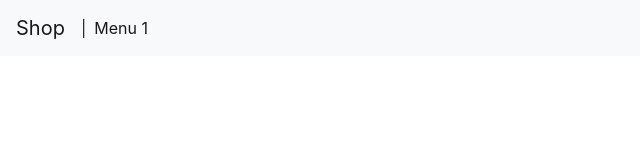
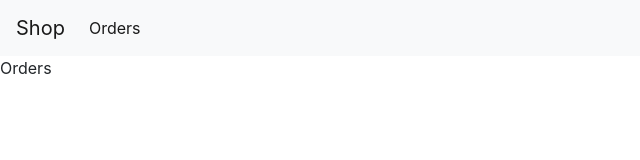
Before and after one commit to fentosi/woocommerce-vue-shop-front, a Vue app: page /orders in a window 1280 px wide. Shown: the top 160 px of the page, without its empty margins (0-640 px from the left). Built offline with nearby package versions, Linux system fonts and the light colour scheme.

Commit message:
Add Orders view

```diff
--- a/src/App.vue
+++ b/src/App.vue
@@ -1,6 +1,7 @@
 <template>
   <div id="app">
    <navbar></navbar>
+   <router-view></router-view>
   </div>
 </template>
 
--- a/src/components/Navbar.vue
+++ b/src/components/Navbar.vue
@@ -1,13 +1,13 @@
 <template>
   <nav class="navbar navbar-expand-lg navbar-light bg-light">
-    <router-link to="/" class="navbar-brand">Shop</router-link> |
+    <router-link to="/" class="navbar-brand">Shop</router-link>
     <button class="navbar-toggler" type="button" data-toggle="collapse" data-target="#navbarNav" aria-controls="navbarNav" aria-expanded="false" aria-label="Toggle navigation">
       <span class="navbar-toggler-icon"></span>
     </button>
     <div class="collapse navbar-collapse" id="navbarNav">
       <ul class="navbar-nav">
         <li class="nav-item active">
-          <a class="nav-link" href="#">Menu 1</a>
+            <router-link to="/orders" class="nav-link">Orders</router-link>
         </li>
       </ul>
     </div>
--- a/src/router.js
+++ b/src/router.js
@@ -5,5 +5,13 @@ Vue.use(Router);
 
 export default new Router({
   mode: 'history',
-  base: process.env.BASE_URL
+  base: process.env.BASE_URL,
+  routes: [
+    {
+      path: '/orders',
+      name: 'orders',
+      // lazy load
+      component: () => import('./views/Orders.vue')
+    }
+  ]
 });
--- /dev/null
+++ b/src/views/Orders.vue
@@ -0,0 +1,10 @@
+<template>
+  <div>Orders</div>
+</template>
+
+<script>
+
+export default {
+  name: 'orders'
+};
+</script>
```
Also changed, not shown: 1 other file (tests, documents, lock files or other folders).
